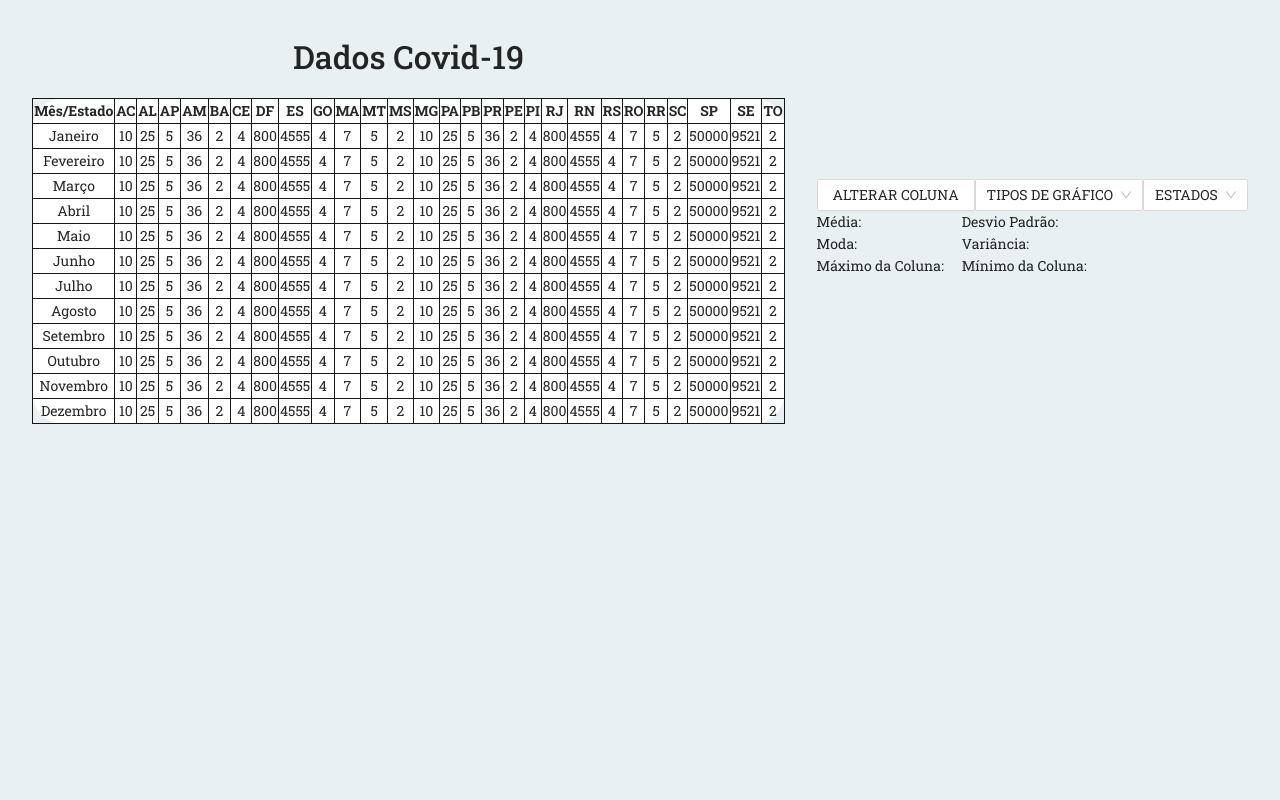
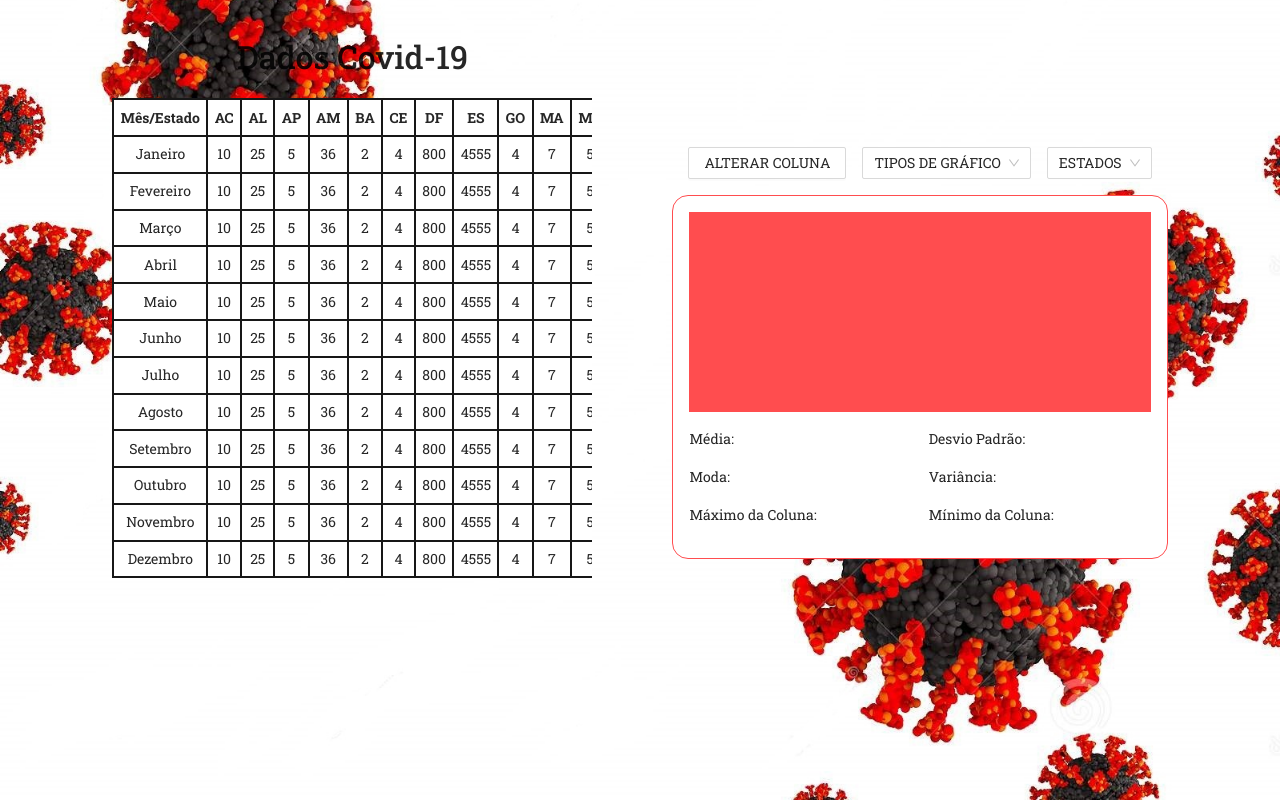
Before and after one commit to preciousakura/projeto-java, a React (Create React App) app: page / in a window 1280 px wide. Built offline with nearby package versions, Linux system fonts and the light colour scheme.

Commit message:
barra de rolagem

```diff
--- a/src/components/Grafico/index.js
+++ b/src/components/Grafico/index.js
@@ -1,16 +1,18 @@
 import React from 'react'
 import { Row,Col } from 'antd'
+import './style.css'
 
 export function Grafico(){
     return(
         <div className='content-grafico'>
+            <div className='grafico'></div>
             <Row>
                 <Col>
                     <div>Média:</div>
                     <div>Moda:</div>
                     <div>Máximo da Coluna:</div>
                 </Col>
-                <Col offset={1}>
+                <Col offset={5}>
                     <div>Desvio Padrão:</div>
                     <div>Variância:</div>
                     <div>Mínimo da Coluna:</div>
--- /dev/null
+++ b/src/components/Grafico/style.css
@@ -0,0 +1,21 @@
+.content-grafico{
+    background-color: white;
+    border: 1px solid #ff4d4f;
+    padding: 1rem;
+    border-radius: 1rem;
+
+}
+
+.grafico{
+    width: 100%;
+    height: 200px;
+    background-color: #ff4d4f;
+    margin-bottom: 1rem
+
+}
+
+.ant-col div{
+    margin-bottom: 1rem;
+    padding-right: 1rem;
+
+}
--- a/src/components/Select/index.js
+++ b/src/components/Select/index.js
@@ -1,12 +1,13 @@
 import React from 'react';
 import {Select, Button} from 'antd';
 import estado from '../../data/estados.json';
+import './style.css'
 const {Option} = Select
 
 export function Selects(){
 
     return(
-        <>
+        <div className='content-select'>
         <Button>ALTERAR COLUNA</Button>
         <Select defaultValue="TIPOS DE GRÁFICO">
             <Option value='Barra'>Barra</Option>
@@ -19,7 +20,7 @@ export function Selects(){
                 <Option value={estados.nome}>{estados.nome}</Option>
                 )}
         </Select>
-        </>
+        </div>
     )
 
 }
--- /dev/null
+++ b/src/components/Select/style.css
@@ -0,0 +1,6 @@
+.content-select{
+    padding: 1rem;
+    margin-top: 4rem;
+    display: flex;
+    gap: 1rem;
+}
--- a/src/components/Tabela/index.js
+++ b/src/components/Tabela/index.js
@@ -7,7 +7,8 @@ export function Tabela() {
   const valores = [10, 25, 5, 36, 2, 4, 800, 4555, 4, 7, 5, 2, 10, 25, 5, 36, 2, 4, 800, 4555, 4, 7, 5, 2, 50000, 9521, 2]
   return(
     <>
-      <h1>Dados Covid-19</h1>
+    <h1>Dados Covid-19</h1>
+    <div className= 'tabela-content'>
       <table >
         <tr>
           <th>Mês/Estado</th>
@@ -24,6 +25,7 @@ export function Tabela() {
           </tr>
         )}
       </table>
+    </div>
     </>
   )
 }
--- a/src/components/Tabela/style.css
+++ b/src/components/Tabela/style.css
@@ -3,14 +3,37 @@ table{
   background: white;
   width: 100%;
   text-align: center;
-  border-radius: 2rem;
+
 }
 
 table,td,th{
-  border: 1px solid #171717;
-  border-radius: 2rem;
+  border: 2px solid #171717;
 }
 
 h1{
   font-size: 2rem;
 }
+
+td, th{
+  width: 8rem;
+  padding: .4rem;
+}
+
+.tabela-content{
+  width: 30rem;
+  overflow-x: scroll;
+  padding-bottom: 1rem;
+}
+
+.tabela-content::-webkit-scrollbar {
+  height: 8px;               /* width of the entire scrollbar */
+}
+
+.tabela-content::-webkit-scrollbar-track {
+  background: white;        /* color of the tracking area */
+}
+
+.tabela-content::-webkit-scrollbar-thumb {
+  background-color: #ff4d4f;    /* color of the scroll thumb */
+  border-radius: 20px;       /* roundness of the scroll thumb */
+}
--- a/src/styles/style.css
+++ b/src/styles/style.css
@@ -6,11 +6,13 @@ body{
     background-color: #E8F0F2;
     font-family: 'Roboto Slab';
     padding: 2rem;
+    background: url('../assets/background.jpg')no-repeat bottom;
+    background-size: cover;
 }
 .content{
     display: flex;
     align-items: center;
-    gap: 2rem;
+    gap: 5rem;
     justify-content: center;
 }
 .content-left{
```
Also changed, not shown: src/assets/background.jpg (added).
